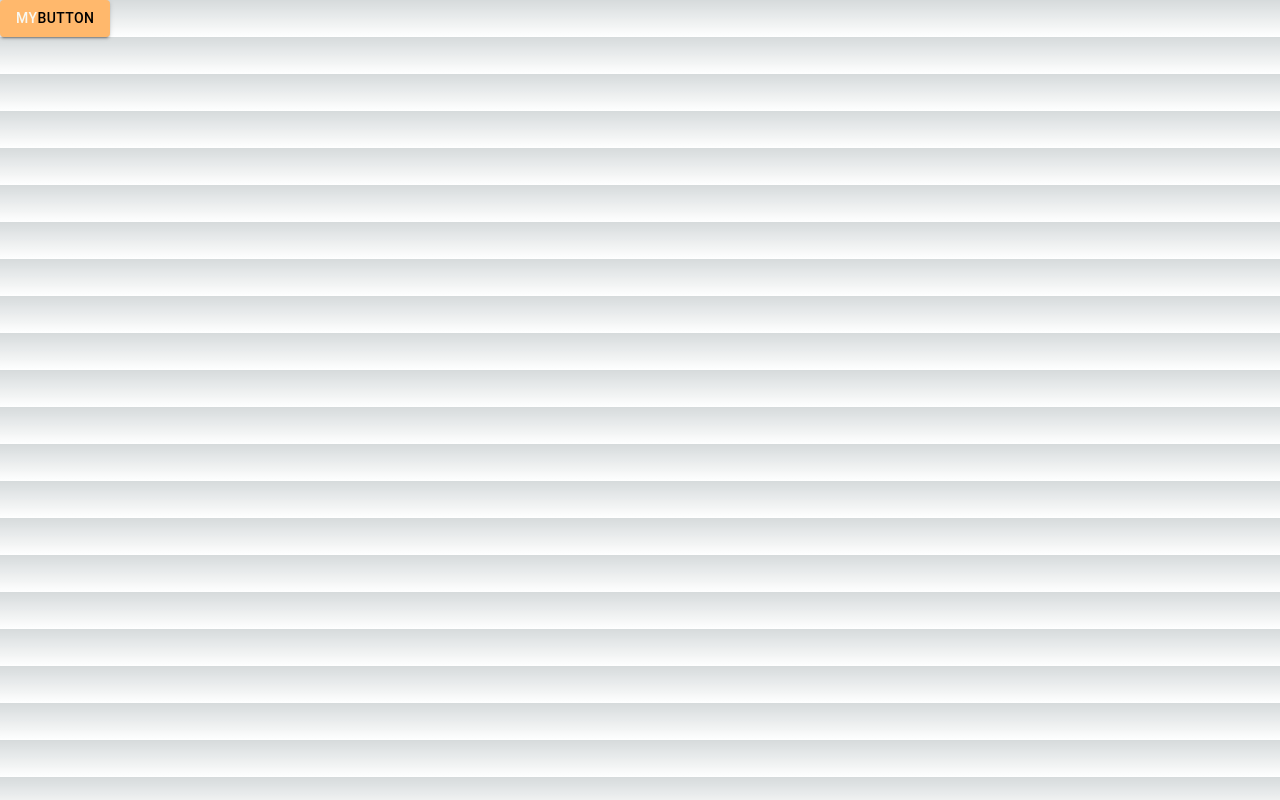
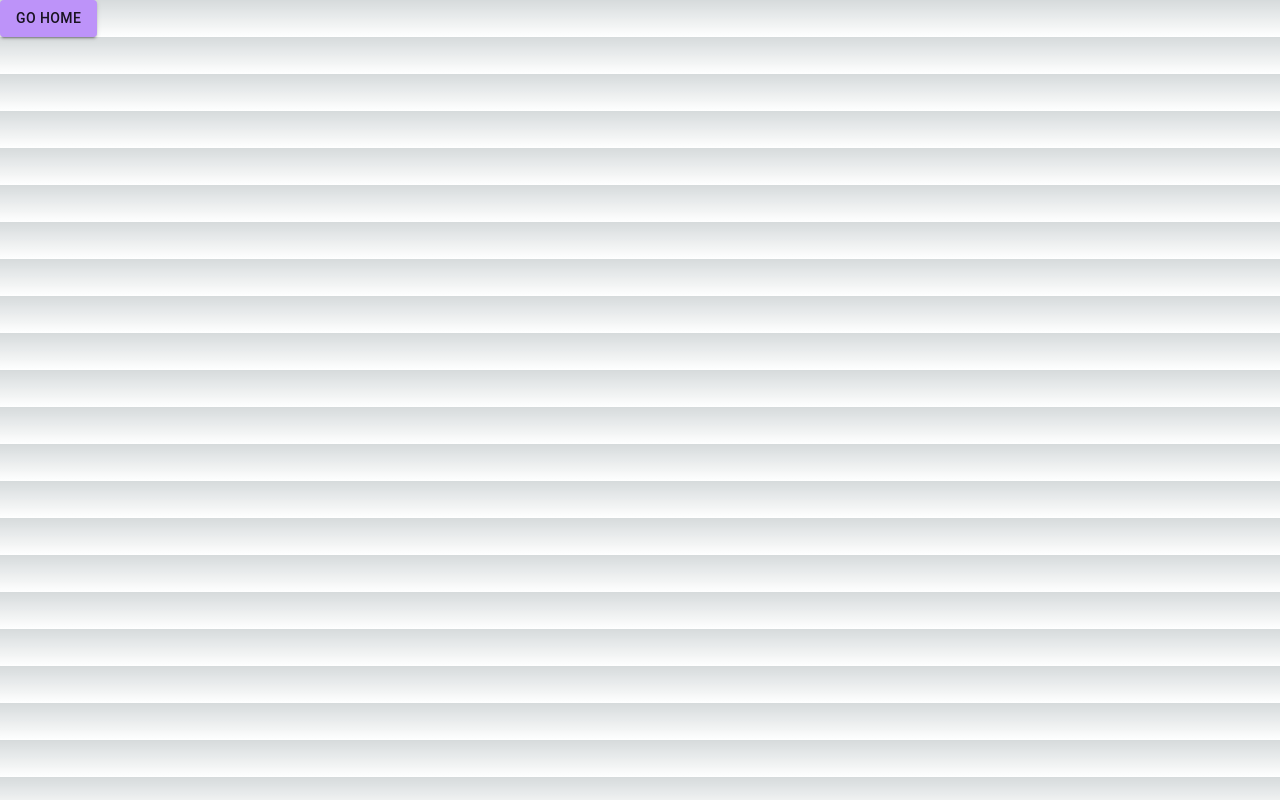
Before and after one commit to carol-leal/Archive, a Next.js app: page / in a window 1280 px wide. Built offline with nearby package versions, Linux system fonts and the light colour scheme.

Commit message:
Skeleton

```diff
--- a/src/pages/_app.tsx
+++ b/src/pages/_app.tsx
@@ -1,6 +1,42 @@
 import "@/styles/globals.css";
 import type { AppProps } from "next/app";
 
+import { ThemeProvider, createTheme } from "@mui/material/styles";
+const theme = createTheme({
+  palette: {
+    primary: {
+      main: "#bd93f9",
+    },
+    secondary: {
+      main: "#50fa7b",
+    },
+    background: {
+      default: "#282a36",
+      paper: "#44475a",
+    },
+    text: {
+      primary: "#f8f8f2",
+      secondary: "#6272a4",
+    },
+    error: {
+      main: "#ff5555",
+    },
+    warning: {
+      main: "#ffb86c",
+    },
+    info: {
+      main: "#8be9fd",
+    },
+    success: {
+      main: "#50fa7b",
+    },
+    divider: "#6272a4",
+  },
+});
 export default function App({ Component, pageProps }: AppProps) {
-  return <Component {...pageProps} />;
+  return (
+    <ThemeProvider theme={theme}>
+      <Component {...pageProps} />
+    </ThemeProvider>
+  );
 }
--- /dev/null
+++ b/src/pages/home/index.tsx
@@ -0,0 +1,17 @@
+import { Button } from "@mui/material";
+import { useRouter } from "next/router";
+import { ROUTES } from "../../utils/routes";
+
+const Home: React.FC = () => {
+  const router = useRouter();
+  return (
+    <div>
+      <h1>Home</h1>
+      <Button variant="contained" onClick={() => router.push(ROUTES.main)}>
+        Go Main
+      </Button>
+    </div>
+  );
+};
+
+export default Home;
--- a/src/pages/index.tsx
+++ b/src/pages/index.tsx
@@ -1,71 +1,12 @@
 import Button from "@mui/material/Button";
-import { ThemeProvider, createTheme } from "@mui/material/styles";
-import { useState } from "react";
-
-const theme = createTheme({
-  palette: {
-    primary: {
-      main: "#bd93f9",
-    },
-    secondary: {
-      main: "#50fa7b",
-    },
-    background: {
-      default: "#282a36",
-      paper: "#44475a",
-    },
-    text: {
-      primary: "#f8f8f2",
-      secondary: "#6272a4",
-    },
-    error: {
-      main: "#ff5555",
-    },
-    warning: {
-      main: "#ffb86c",
-    },
-    info: {
-      main: "#8be9fd",
-    },
-    success: {
-      main: "#50fa7b",
-    },
-    divider: "#6272a4",
-  },
-});
+import { ROUTES } from "../utils/routes";
+import { useRouter } from "next/router";
 
 export default function Home() {
-  const [open, setOpen] = useState(false);
+  const router = useRouter();
   return (
-    <ThemeProvider theme={theme}>
-      <Button
-        onClick={() => setOpen(!open)}
-        variant="contained"
-        sx={[
-          {
-            color: "text.primary",
-            bgcolor: { xs: "primary.main", md: "warning.main" },
-            "&:hover": {
-              bgcolor: { xs: "primary.dark", md: "warning.dark" },
-            },
-            "& > p": {
-              color: "black",
-            },
-          },
-          open && {
-            bgcolor: { xs: "secondary.main", md: "error.main" },
-            "&:hover": {
-              bgcolor: { xs: "secondary.dark", md: "error.dark" },
-            },
-            "& > p": {
-              color: "black",
-            },
-          },
-        ]}
-      >
-        My
-        <p>Button</p>
-      </Button>
-    </ThemeProvider>
+    <Button variant="contained" onClick={() => router.push(ROUTES.home)}>
+      Go Home
+    </Button>
   );
 }
--- /dev/null
+++ b/src/utils/routes.ts
@@ -0,0 +1,14 @@
+export const ROUTES = {
+  main: "/",
+  home: "/home",
+  about: "/about",
+  contact: "/contact",
+  games: "/games",
+  game: "/games/:id",
+  developers: "/developers",
+  developer: "/developers/:id",
+  publishers: "/publishers",
+  publisher: "/publishers/:id",
+  creators: "/creators",
+  platforms: "/platforms",
+};
```
Also changed, not shown: 2 other files (tests, documents, lock files or other folders).
